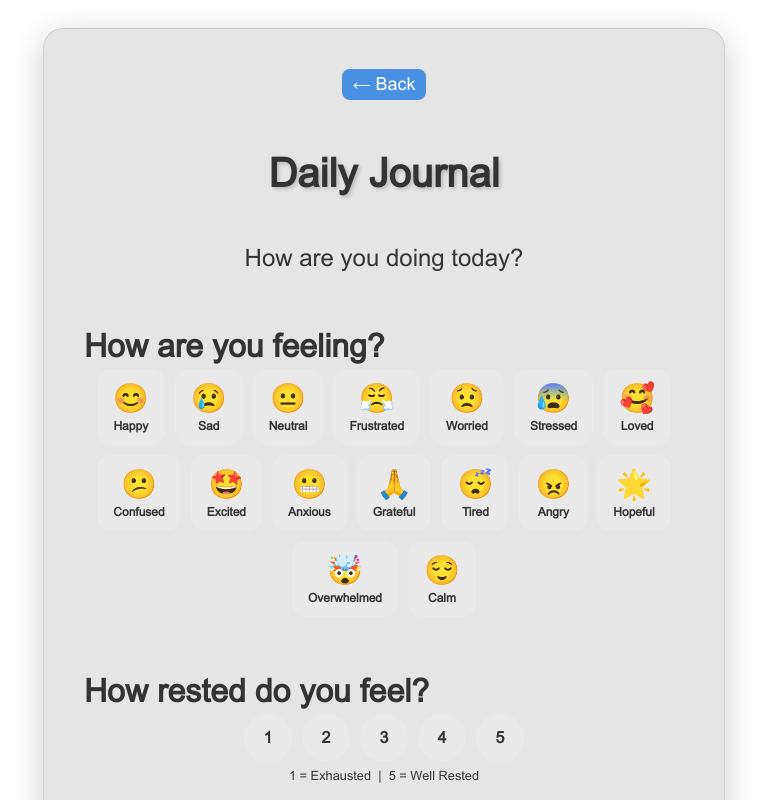
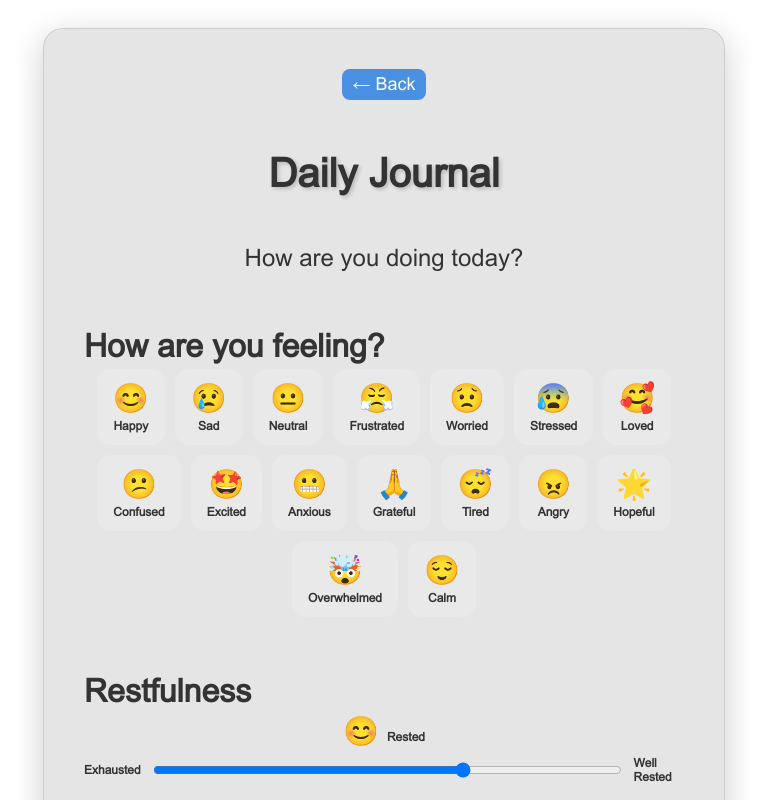
Before and after one commit to mraitan1/WellnessProject, a React (Vite) app in the folder client/: page /journal in a window 1280 px wide. Shown: the top 800 px of the page, without its empty margins (256-1023 px from the left). Built offline with nearby package versions, Linux system fonts and the light colour scheme.

Commit message:
Added Restfulness to SleepJournal.jsx, and copied same Restfulness structure to DailyJournal.jsx

```diff
--- a/client/src/DailyJournal.jsx
+++ b/client/src/DailyJournal.jsx
@@ -20,6 +20,13 @@ const moods = [
     { label: "Calm", emoji: "😌" },
 ];
 
+const restfulOptions = [
+    { label: "Exhausted", emoji: "😵" },
+    { label: "Sleepy", emoji: "😞" },
+    { label: "Rested", emoji: "😊" },
+    { label: "Well Rested", emoji: "🌟" },
+];
+
 const activities = [
     "School", "Work", "Studying", "Working Out",
     "Hiking", "Friends", "Alone Time", "Movie", "Hobbies"
@@ -30,7 +37,7 @@ function DailyJournal() {
 
     const [selectedMood, setSelectedMood] = useState(null);
     const [selectedActivities, setSelectedActivities] = useState([]);
-    const [restedRating, setRestedRating] = useState(null);
+    const [restfulness, setRestfulness] = useState(2);
     const [journalText, setJournalText] = useState("");
     const [entries, setEntries] = useState([]);
     const [submitted, setSubmitted] = useState(false);
@@ -62,14 +69,14 @@ function DailyJournal() {
             date: today,
             mood: selectedMood,
             activities: selectedActivities,
-            rested: restedRating,
+            restfulness: restfulness,
             text: journalText,
         };
 
         setEntries([newEntry, ...entries]);
         setSelectedMood(null);
         setSelectedActivities([]);
-        setRestedRating(null);
+        setRestfulness(2);
         setJournalText("");
         setSubmitted(true);
         setTimeout(function() {
@@ -114,39 +121,41 @@ function DailyJournal() {
                     </div>
                 </div>
 
-                {/* Rested Rating */}
+                {/* Restful */}
                 <div style={{ width: "100%" }}>
-                    <p className="login-label">How rested do you feel?</p>
-                    <div style={{ display: "flex", gap: "10px", justifyContent: "center" }}>
-                        {[1, 2, 3, 4, 5].map(function(n) {
-                            return (
-                                <div
-                                    key={n}
-                                    onClick={() => setRestedRating(n)}
-                                    className="text-color"
-                                    style={{
-                                        cursor: "pointer",
-                                        width: "44px",
-                                        height: "44px",
-                                        borderRadius: "50%",
-                                        background: restedRating === n ? "rgba(255,255,255,0.5)" : "rgba(255,255,255,0.15)",
-                                        border: restedRating === n ? "2px solid white" : "2px solid transparent",
-                                        display: "flex",
-                                        alignItems: "center",
-                                        justifyContent: "center",
-                                        fontWeight: 800,
-                                        fontSize: "1rem",
-                                        transition: "all 0.2s",
-                                    }}
-                                >
-                                    {n}
-                                </div>
-                            );
-                        })}
+                    <p className="login-label">Restfulness</p>
+
+                    <div style={{ textAlign: "center", marginBottom: "8px" }}>
+                        <span style={{ fontSize: "1.8rem" }}>
+                            {restfulOptions[restfulness].emoji}
+                        </span>
+                        <span
+                            className="journal-label"
+                            style={{ marginLeft: "8px" }}
+                        >
+                            {restfulOptions[restfulness].label}
+                        </span>
                     </div>
-                    <p style={{textAlign: "center", marginTop: "6px" }} className="profile-label">
-                        1 = Exhausted &nbsp;|&nbsp; 5 = Well Rested
-                    </p>
+
+                    <div style={{ display: "flex", alignItems: "center", gap: "10px" }}>
+                        <span className="journal-label">
+                            {restfulOptions[0].label}
+                        </span>
+
+                        <input
+                            type="range"
+                            min={0}
+                            max={restfulOptions.length - 1}
+                            step={1}
+                            value={restfulness}
+                            onChange={(e) => setRestfulness(Number(e.target.value))}
+                            style={{ width: "100%" }}
+                        />
+
+                        <span className="journal-label">
+                            {restfulOptions[restfulOptions.length - 1].label}
+                        </span>
+                    </div>
                 </div>
 
                 {/* Activity Tags */}
@@ -220,9 +229,9 @@ function DailyJournal() {
                                 <p className="journal-entry">
                                     {entry.mood.emoji} {entry.mood.label}
                                 </p>
-                                {entry.rested && (
+                                {typeof entry.restfulness === "number" && (
                                     <p className="text-color" style={{ margin: 0, fontSize: "0.9rem" }}>
-                                        😴 Rested: {entry.rested}/5
+                                        😴 Restfulness: {restfulOptions[entry.restfulness].emoji} {restfulOptions[entry.restfulness].label}
                                     </p>
                                 )}
                                 {entry.activities.length > 0 && (
--- a/client/src/SleepJournal.jsx
+++ b/client/src/SleepJournal.jsx
@@ -7,6 +7,13 @@ const qualityOptions = [
     { label: "Okay", emoji: "😐" },
     { label: "Good", emoji: "😊" },
     { label: "Great", emoji: "🌟" },
+];
+
+const restfulOptions = [
+    { label: "Exhausted", emoji: "😵" },
+    { label: "Sleepy", emoji: "😞" },
+    { label: "Rested", emoji: "😊" },
+    { label: "Well Rested", emoji: "🌟" },
 ];
 
 function calculateDuration(bedtime, waketime) {
@@ -42,6 +49,7 @@ function SleepJournal() {
     const [bedtime, setBedtime] = useState("");
     const [waketime, setWaketime] = useState("");
     const [quality, setQuality] = useState(null);
+    const [restfulness, setRestfulness] = useState(2);
     const [notes, setNotes] = useState("");
     const [entries, setEntries] = useState([]);
     const [submitted, setSubmitted] = useState(false);
@@ -71,6 +79,7 @@ function SleepJournal() {
             waketime: waketime,
             duration: duration,
             quality: quality,
+            restfulness: restfulness,
             notes: notes,
         };
 
@@ -162,8 +171,45 @@ function SleepJournal() {
                     </div>
                 </div>
 
+                {/* Restful */}
+                <div style={{ width: "100%" }}>
+                    <p className="login-label">Restfulness</p>
+
+                    <div style={{ textAlign: "center", marginBottom: "8px" }}>
+                        <span style={{ fontSize: "1.8rem" }}>
+                            {restfulOptions[restfulness].emoji}
+                        </span>
+                        <span
+                            className="journal-label"
+                            style={{ marginLeft: "8px" }}
+                        >
+                            {restfulOptions[restfulness].label}
+                        </span>
+                    </div>
+
+                    <div style={{ display: "flex", alignItems: "center", gap: "10px" }}>
+                        <span className="journal-label">
+                            {restfulOptions[0].label}
+                        </span>
+
+                        <input
+                            type="range"
+                            min={0}
+                            max={restfulOptions.length - 1}
+                            step={1}
+                            value={restfulness}
+                            onChange={(e) => setRestfulness(Number(e.target.value))}
+                            style={{ width: "100%" }}
+                        />
+
+                        <span className="journal-label">
+                            {restfulOptions[restfulOptions.length - 1].label}
+                        </span>
+                    </div>
+                </div>
+
                 {/* Notes */}
-                <div style={{ width: "100%" }}>
+                <div style={{width: "100%"}}>
                     <p className="login-label">Notes</p>
                     <textarea
                         value={notes}
```
